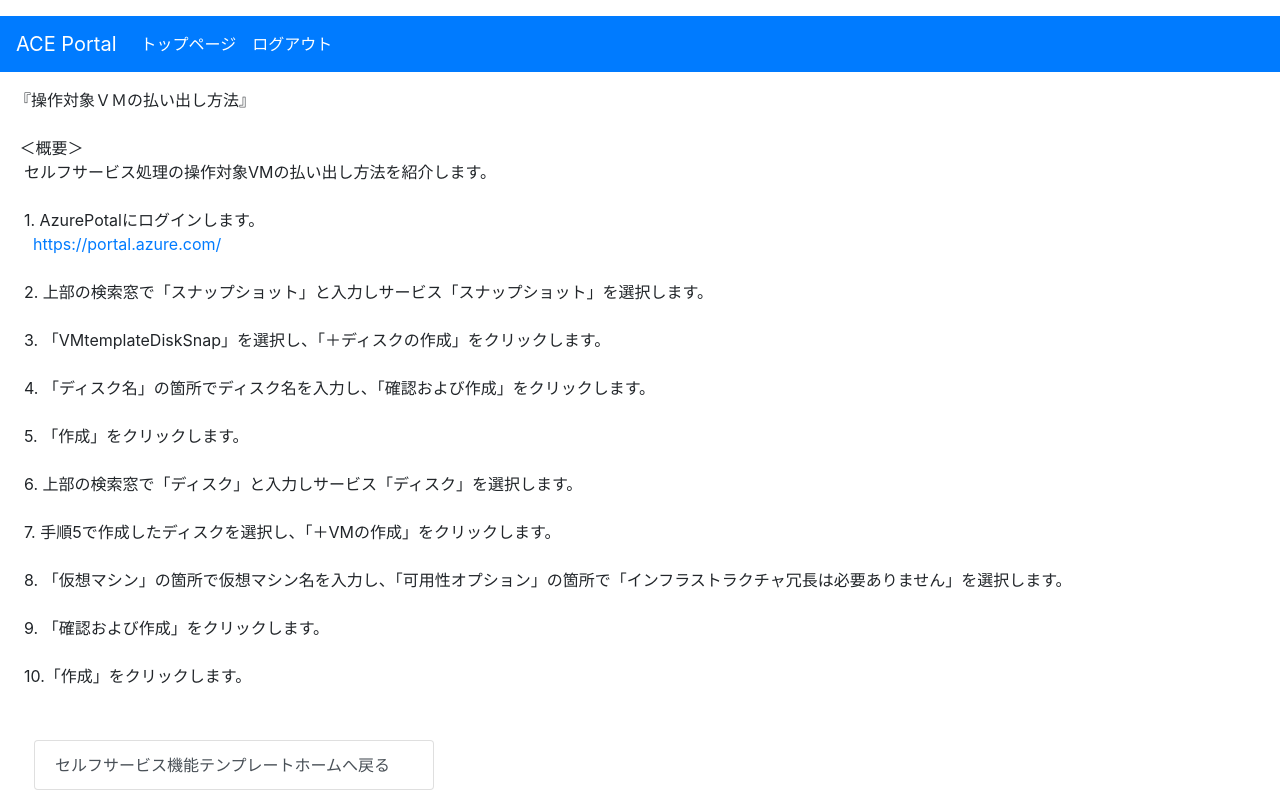
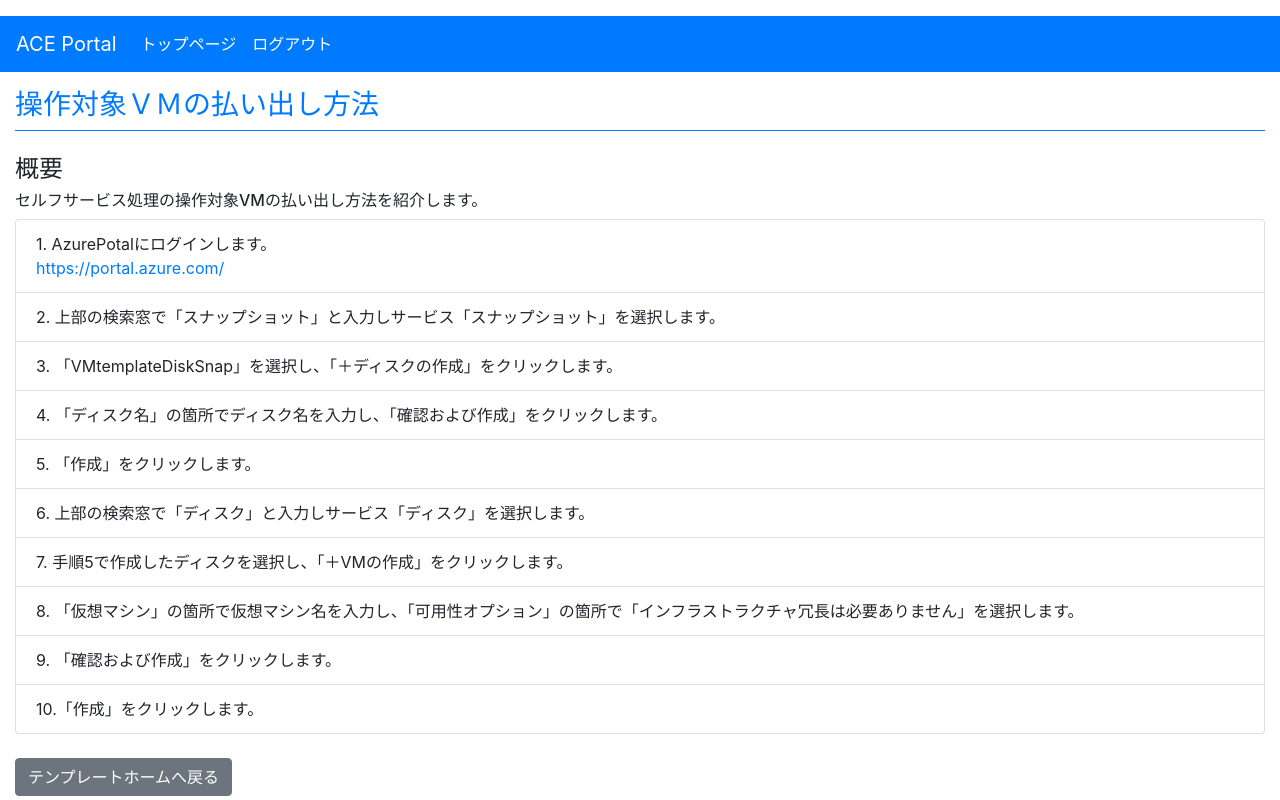
Before and after one commit to KokiNoguchi/ACE_WebApp, a website: page src/vmTemplate.html in a window 1280 px wide. Drawn offline with nearby package versions, Linux system fonts and the light colour scheme.

Commit message:
Update vmTemplate.html

```diff
--- a/src/vmTemplate.html
+++ b/src/vmTemplate.html
@@ -30,25 +30,26 @@
   <body>
 
       <div class="container-fluid">
-        『操作対象ＶＭの払い出し方法』<br><br>
-      &nbsp;＜概要＞<br>
-      &nbsp;&nbsp;セルフサービス処理の操作対象VMの払い出し方法を紹介します。<br><br>
-      &nbsp;&nbsp;1. AzurePotalにログインします。<br>
-      &nbsp;&nbsp;&nbsp;&nbsp;<a href="https://portal.azure.com/">https://portal.azure.com/</a><br><br>
-      &nbsp;&nbsp;2. 上部の検索窓で「スナップショット」と入力しサービス「スナップショット」を選択します。<br><br>
-      &nbsp;&nbsp;3. 「VMtemplateDiskSnap」を選択し、「＋ディスクの作成」をクリックします。<br><br>
-      &nbsp;&nbsp;4. 「ディスク名」の箇所でディスク名を入力し、「確認および作成」をクリックします。<br><br>
-      &nbsp;&nbsp;5. 「作成」をクリックします。<br><br>
-      &nbsp;&nbsp;6. 上部の検索窓で「ディスク」と入力しサービス「ディスク」を選択します。<br><br>
-      &nbsp;&nbsp;7. 手順5で作成したディスクを選択し、「＋VMの作成」をクリックします。<br><br>
-      &nbsp;&nbsp;8. 「仮想マシン」の箇所で仮想マシン名を入力し、「可用性オプション」の箇所で「インフラストラクチャ冗長は必要ありません」を選択します。<br><br>
-      &nbsp;&nbsp;9. 「確認および作成」をクリックします。<br><br>
-      &nbsp;&nbsp;10.「作成」をクリックします。<br><br>
+        <div class="h3 pb-2 mb-4 text-primary border-bottom border-primary" >
+            操作対象ＶＭの払い出し方法
+        </div>
+        <div class="h4">概要</div>
+        <div class="h6">セルフサービス処理の操作対象VMの払い出し方法を紹介します。</div>
 
-      <div class="container-fluid">
         <div class="list-group">
-          　 <a href="templateHome.html" class="m-1 list-group-item list-group-item-action" style="width: 400px;">セルフサービス機能テンプレートホームへ戻る</head></a>
-          </div>
+            <li class="list-group-item">1. AzurePotalにログインします。<br><a href="https://portal.azure.com/">https://portal.azure.com/</a></li>
+            <li class="list-group-item">2. 上部の検索窓で「スナップショット」と入力しサービス「スナップショット」を選択します。</li>
+            <li class="list-group-item">3. 「VMtemplateDiskSnap」を選択し、「＋ディスクの作成」をクリックします。</li>
+            <li class="list-group-item">4. 「ディスク名」の箇所でディスク名を入力し、「確認および作成」をクリックします。</li>
+            <li class="list-group-item">5. 「作成」をクリックします。</li>
+            <li class="list-group-item">6. 上部の検索窓で「ディスク」と入力しサービス「ディスク」を選択します。</li>
+            <li class="list-group-item">7. 手順5で作成したディスクを選択し、「＋VMの作成」をクリックします。</li>
+            <li class="list-group-item">8. 「仮想マシン」の箇所で仮想マシン名を入力し、「可用性オプション」の箇所で「インフラストラクチャ冗長は必要ありません」を選択します。</li>
+            <li class="list-group-item">9. 「確認および作成」をクリックします。</li>
+            <li class="list-group-item">10.「作成」をクリックします。</li>
+        </div>
+        <br>
+        <a class="btn btn-secondary" href="templateHome.html" role="button">テンプレートホームへ戻る</a>
 
 
     </div>
```
